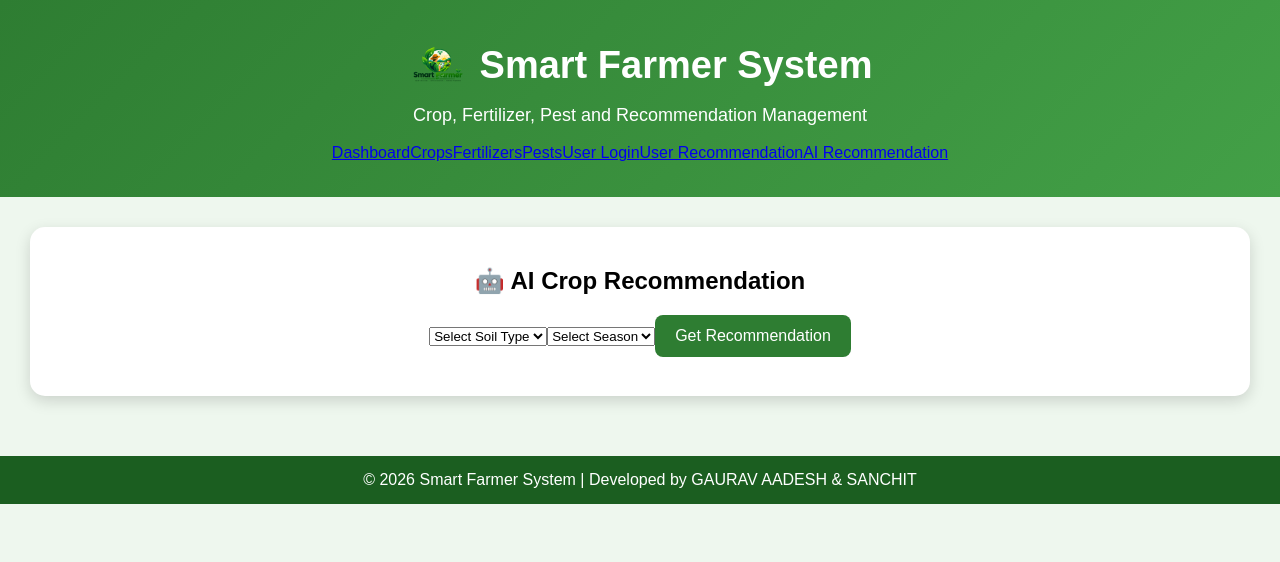
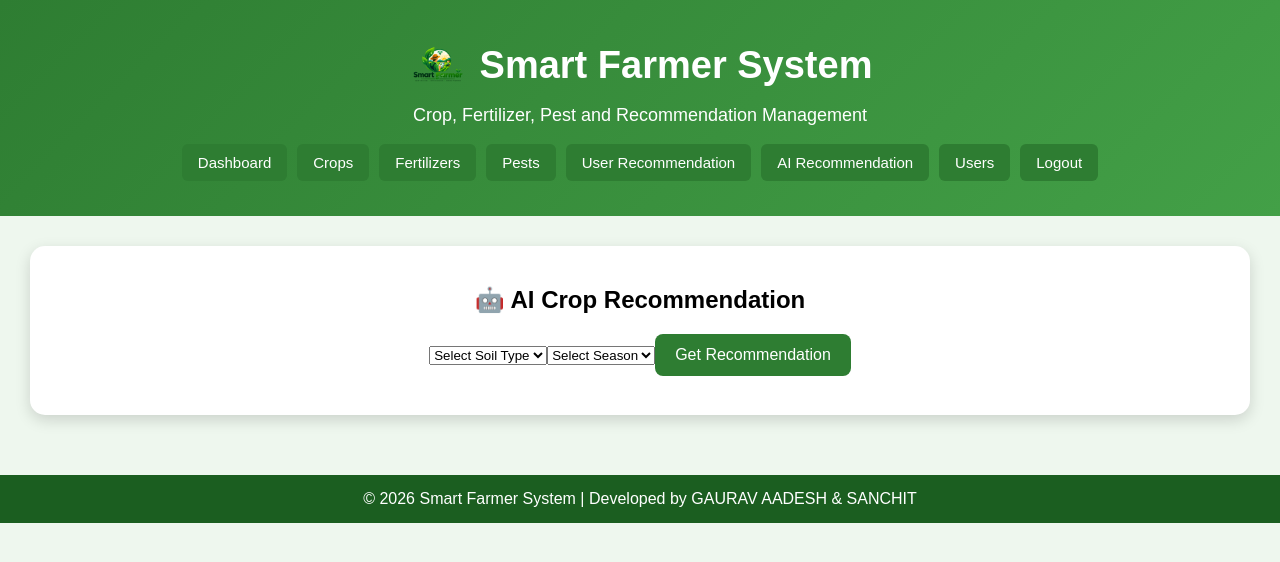
Before and after one commit to gauravchahad642-bit/smart_farmer, a React (Create React App) app in the folder smart-farmer-frontend/: page /ai-recommendation in a window 1280 px wide. Shown: the top 562 px of the page. Built offline with nearby package versions, Linux system fonts and the light colour scheme; no server answers; sample sign-in values are in the browser's storage.

Commit message:
Update frontend changes

```diff
--- a/smart-farmer-frontend/src/App.js
+++ b/smart-farmer-frontend/src/App.js
@@ -156,6 +156,8 @@ function CropsPage({
   crops,
   search,
 }) {
+  const [showCrops, setShowCrops] = useState(true);
+
   return (
     <div className="App">
 
@@ -165,8 +167,8 @@ function CropsPage({
 
         <Crops
           crops={crops}
-          showCrops={true}
-          setShowCrops={() => {}}
+          showCrops={showCrops}
+          setShowCrops={setShowCrops}
           search={search}
         />
 
@@ -187,6 +189,8 @@ function FertilizersPage({
   fertilizers,
   search,
 }) {
+  const [showFertilizers, setShowFertilizers] = useState(true);
+
   return (
     <div className="App">
 
@@ -196,8 +200,8 @@ function FertilizersPage({
 
         <Fertilizers
           fertilizers={fertilizers}
-          showFertilizers={true}
-          setShowFertilizers={() => {}}
+          showFertilizers={showFertilizers}
+          setShowFertilizers={setShowFertilizers}
           search={search}
         />
 
@@ -218,6 +222,8 @@ function PestsPage({
   pests,
   search,
 }) {
+  const [showPests, setShowPests] = useState(true);
+
   return (
     <div className="App">
 
@@ -227,8 +233,8 @@ function PestsPage({
 
         <Pests
           pests={pests}
-          showPests={true}
-          setShowPests={() => {}}
+          showPests={showPests}
+          setShowPests={setShowPests}
           search={search}
         />
 
@@ -240,7 +246,6 @@ function PestsPage({
   );
 }
 
-
 /* =====================================================
    RECOMMENDATIONS PAGE
 ===================================================== */
@@ -249,6 +254,8 @@ function RecommendationsPage({
   recommendations,
   search,
 }) {
+  const [showRecommendations, setShowRecommendations] = useState(true);
+
   return (
     <div className="App">
 
@@ -258,8 +265,8 @@ function RecommendationsPage({
 
         <Recommendations
           recommendations={recommendations}
-          showRecommendations={true}
-          setShowRecommendations={() => {}}
+          showRecommendations={showRecommendations}
+          setShowRecommendations={setShowRecommendations}
           search={search}
         />
 
@@ -287,7 +294,7 @@ function App() {
   const [pests, setPests] = useState([]);
   const [recommendations, setRecommendations] = useState([]);
   const [users, setUsers] = useState([]);
-
+  const [showUsers, setShowUsers] = useState(true);
   /* -------------------------
      REGISTER STATES
   ------------------------- */
@@ -620,8 +627,8 @@ function App() {
 
                   <Users
                     users={users}
-                    showUsers={true}
-                    setShowUsers={() => {}}
+                    showUsers={showUsers}
+                    setShowUsers={setShowUsers}
                   />
 
                 </div>
--- a/smart-farmer-frontend/src/components/Header.jsx
+++ b/smart-farmer-frontend/src/components/Header.jsx
@@ -1,47 +1,62 @@
-import { Link } from "react-router-dom";
+import { useNavigate } from "react-router-dom";
 import logo from "../logo.png";
 
 function Header() {
+  const navigate = useNavigate();
+
+  const logoutUser = () => {
+    localStorage.removeItem("token");
+    navigate("/login");
+  };
+
   return (
     <header className="header">
 
-      <h1><img src={logo} alt="Smart Farmer Logo" />
-      Smart Farmer System
+      {/* Logo + Title */}
+      <h1>
+        <img src={logo} alt="Smart Farmer Logo" />
+        Smart Farmer System
       </h1>
 
       <p>
         Crop, Fertilizer, Pest and Recommendation Management
       </p>
 
+      {/* Navigation Buttons */}
       <nav className="header-nav">
 
-        <Link to="/dashboard">
+        <button onClick={() => navigate("/dashboard")}>
           Dashboard
-        </Link>
+        </button>
 
-        <Link to="/crops">
+        <button onClick={() => navigate("/crops")}>
           Crops
-        </Link>
+        </button>
 
-        <Link to="/fertilizers">
+        <button onClick={() => navigate("/fertilizers")}>
           Fertilizers
-        </Link>
+        </button>
 
-        <Link to="/pests">
+        <button onClick={() => navigate("/pests")}>
           Pests
-        </Link>
+        </button>
 
-        <Link to="/login">
-          User Login
-        </Link>
 
-        <Link to="/recommendations">
+        <button onClick={() => navigate("/recommendations")}>
           User Recommendation
-        </Link>
+        </button>
 
-        <Link to="/ai-recommendation">
+        <button onClick={() => navigate("/ai-recommendation")}>
           AI Recommendation
-        </Link>
+        </button>
+
+        <button onClick={() => navigate("/users")}>
+          Users
+        </button>
+
+        <button onClick={logoutUser}>
+          Logout
+        </button>
 
       </nav>
 
--- a/smart-farmer-frontend/src/index.css
+++ b/smart-farmer-frontend/src/index.css
@@ -1,13 +1,23 @@
-body {
-  margin: 0;
-  font-family: -apple-system, BlinkMacSystemFont, 'Segoe UI', 'Roboto', 'Oxygen',
-    'Ubuntu', 'Cantarell', 'Fira Sans', 'Droid Sans', 'Helvetica Neue',
-    sans-serif;
-  -webkit-font-smoothing: antialiased;
-  -moz-osx-font-smoothing: grayscale;
+.header-nav {
+  display: flex;
+  flex-wrap: wrap;
+  justify-content: center;
+  gap: 10px;
+  margin-top: 15px;
 }
 
-code {
-  font-family: source-code-pro, Menlo, Monaco, Consolas, 'Courier New',
-    monospace;
+.header-nav button {
+  padding: 10px 16px;
+  border: none;
+  border-radius: 6px;
+  text-decoration: none;
+  font-size: 15px;
+  cursor: pointer;
+  background-color: #2e7d32;
+  color: white;
+  font-family: inherit;
 }
+
+.header-nav button:hover {
+  background-color: #1b5e20;
+}
```
